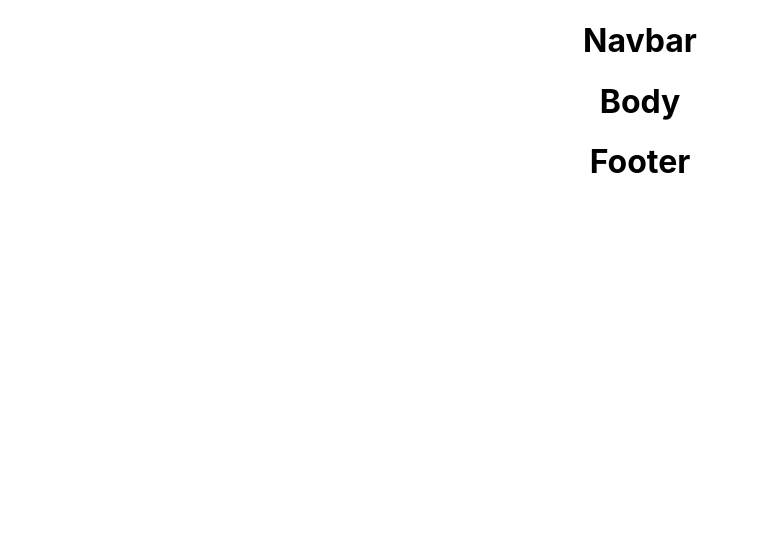
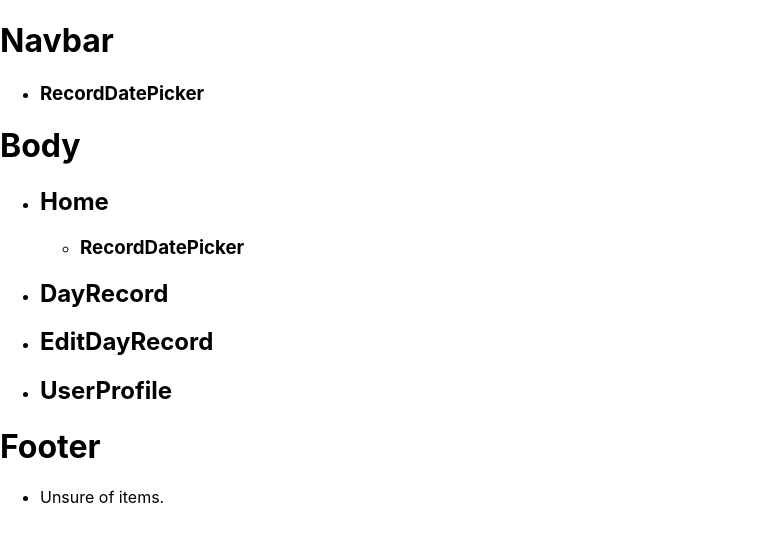
Before and after one commit to michael-small/strength-star, a React (Create React App) app: page / in a window 1280 px wide. Shown: the top 542 px of the page, without its empty margins (0-758 px from the left). Built offline with nearby package versions, Linux system fonts and the light colour scheme.

Commit message:
Add list of subcomponents to Nav/Bod/Foot as per Docs/Comp_Hier.md

```diff
--- a/src/App.css
+++ b/src/App.css
@@ -1,5 +1,5 @@
 .App {
-  text-align: center;
+  /* text-align: center; */
 }
 
 .App-logo {
--- a/src/components/Body/Body.js
+++ b/src/components/Body/Body.js
@@ -2,6 +2,30 @@ import React, { Component } from 'react';
 
 export default class Body extends Component {
 	render() {
-		return <h1>Body</h1>;
+		return (
+			<div>
+				<h1>Body</h1>
+				<ul>
+					{' '}
+					<li>
+						<h2>Home</h2>
+					</li>
+					<ul>
+						<li>
+							<h3>RecordDatePicker</h3>
+						</li>
+					</ul>
+					<li>
+						<h2>DayRecord</h2>
+					</li>
+					<li>
+						<h2>EditDayRecord</h2>
+					</li>
+					<li>
+						<h2>UserProfile</h2>
+					</li>
+				</ul>
+			</div>
+		);
 	}
 }
--- a/src/components/Footer/Footer.js
+++ b/src/components/Footer/Footer.js
@@ -2,6 +2,13 @@ import React, { Component } from 'react';
 
 export default class Footer extends Component {
 	render() {
-		return <h1>Footer</h1>;
+		return (
+			<div>
+				<h1>Footer</h1>
+				<ul>
+					<li>Unsure of items.</li>
+				</ul>
+			</div>
+		);
 	}
 }
--- a/src/components/Navbar/Navbar.js
+++ b/src/components/Navbar/Navbar.js
@@ -2,6 +2,15 @@ import React, { Component } from 'react';
 
 export default class Navbar extends Component {
 	render() {
-		return <h1>Navbar</h1>;
+		return (
+			<div>
+				<h1>Navbar</h1>
+				<ul>
+					<li>
+						<h3>RecordDatePicker</h3>
+					</li>
+				</ul>
+			</div>
+		);
 	}
 }
```
